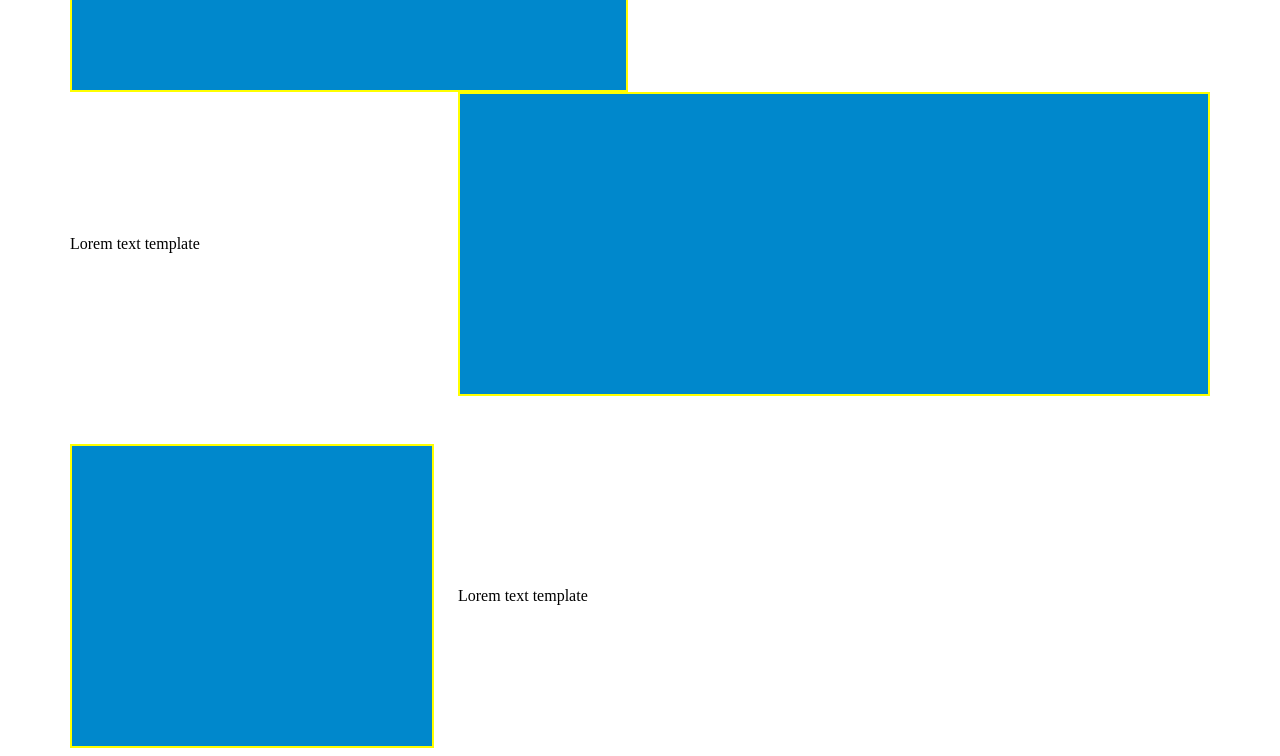
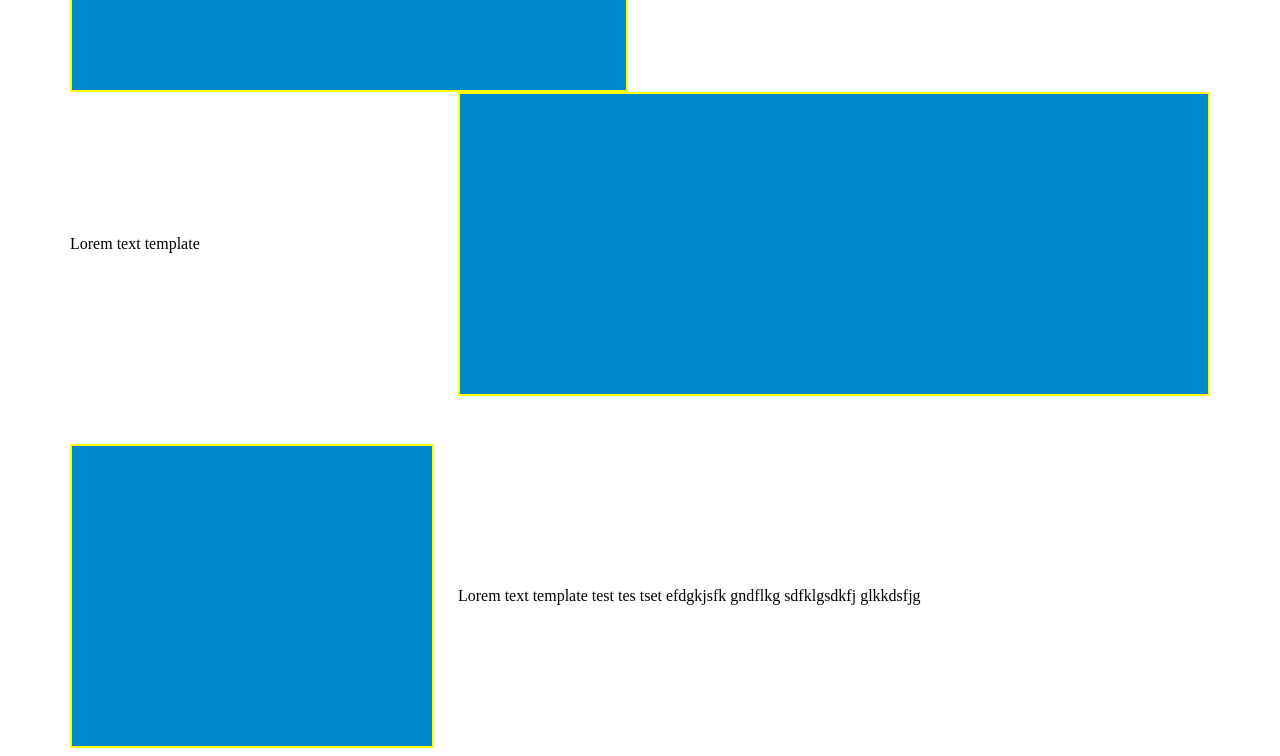
Before and after one commit to ValeriyGor/lesson6, a plain HTML site: page index.html in a window 1280 px wide. Shown: the part 220-976 px from the top of the page. Drawn offline with nearby package versions, Linux system fonts and the light colour scheme.

Commit message:
[task=6530] change text

```diff
--- a/index.html
+++ b/index.html
@@ -42,7 +42,7 @@
                     <div class="box"></div>
                 </div>
                 <div class="col-md-8">
-                    <p>Lorem text template</p>
+                    <p>Lorem text template test tes tset efdgkjsfk gndflkg sdfklgsdkfj glkkdsfjg </p>
                 </div>
             </div>
         </div>
```
